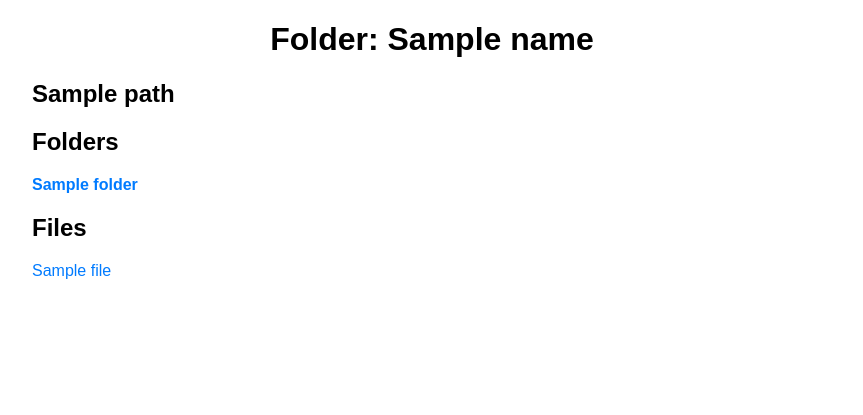
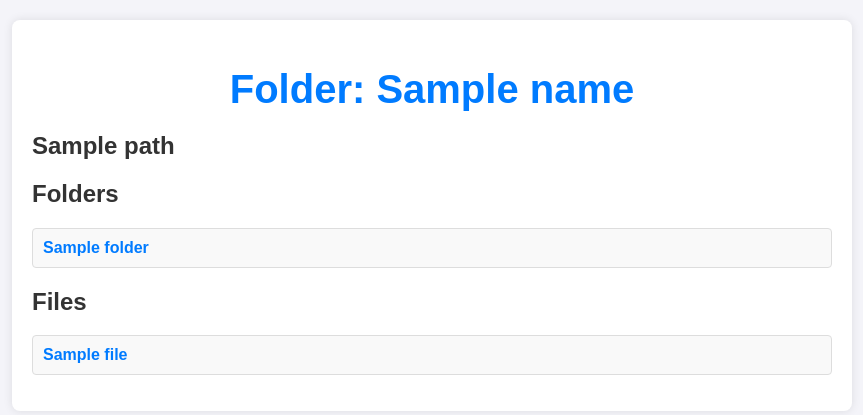
Before and after one commit to arcziwoda/skylock, a FastAPI app: template backend/templates/folder_contents.html in a window 1280 px wide. Shown: the top 415 px of the page, without its empty margins (208-1071 px from the left). Run offline with FastAPI, Linux system fonts and the light colour scheme; the template is opened without the code that fills it: most values are stand-ins (such as "Sample title", 1, 10 or a date in 2020).

Commit message:
style: enhance error and file templates with improved layout and styling

```diff
--- a/backend/templates/folder_contents.html
+++ b/backend/templates/folder_contents.html
@@ -8,13 +8,22 @@
         body {
             font-family: Arial, sans-serif;
             margin: 20px;
+            background-color: #f4f4f9;
+            color: #333;
         }
         .container {
             max-width: 800px;
             margin: auto;
+            background: #fff;
+            padding: 20px;
+            box-shadow: 0 0 10px rgba(0, 0, 0, 0.1);
+            border-radius: 8px;
         }
         h1 {
             text-align: center;
+            color: #007BFF;
+            font-size: 2.5em;
+            margin-bottom: 20px;
         }
         .item-list {
             list-style-type: none;
@@ -22,16 +31,27 @@
         }
         .item-list li {
             margin: 10px 0;
+            padding: 10px;
+            background: #f9f9f9;
+            border: 1px solid #ddd;
+            border-radius: 4px;
+            transition: background 0.3s, transform 0.3s;
+        }
+        .item-list li:hover {
+            background: #e9ecef;
+            transform: translateY(-2px);
         }
         .item-list li a {
             text-decoration: none;
             color: #007BFF;
+            font-weight: bold;
         }
         .item-list li a:hover {
             text-decoration: underline;
         }
         .folder {
             font-weight: bold;
+            color: #28a745;
         }
     </style>
 </head>
```
Also changed, not shown: backend/templates/403.html (+33 -3 lines), backend/templates/404.html (+32 -2 lines), backend/templates/file.html (+11 -2 lines).
